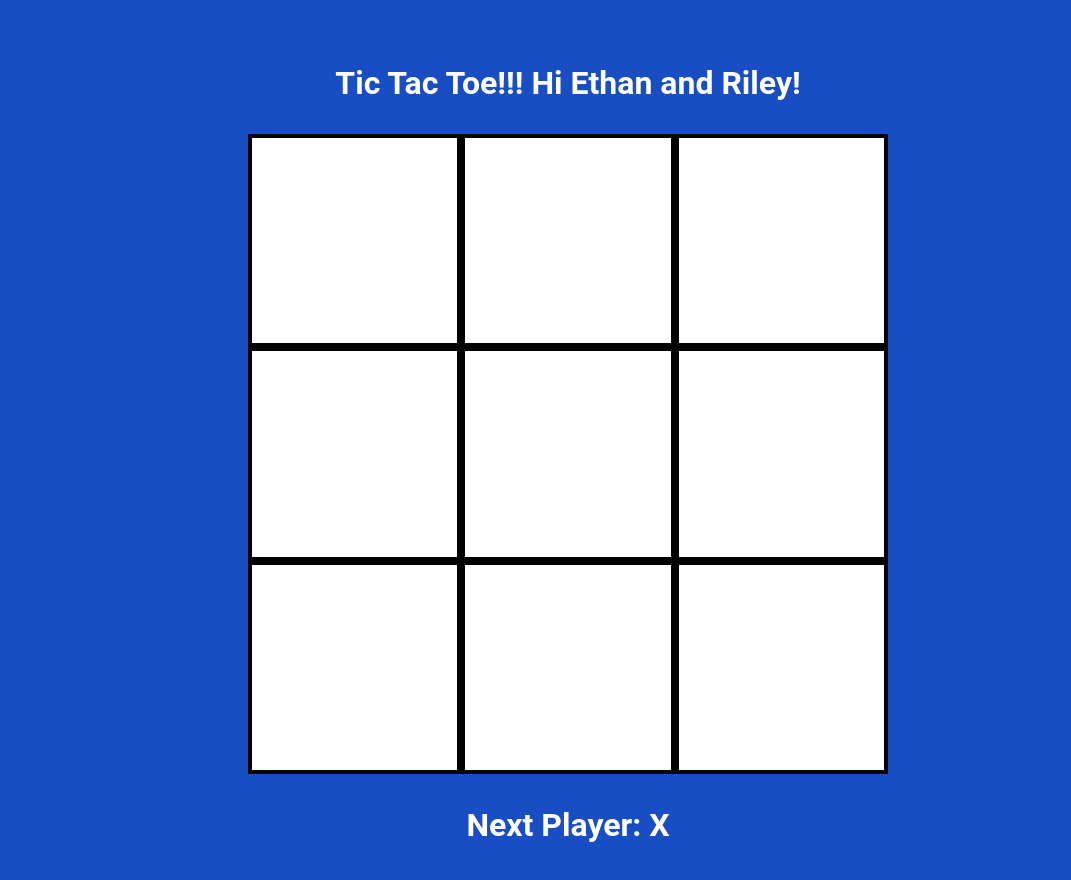
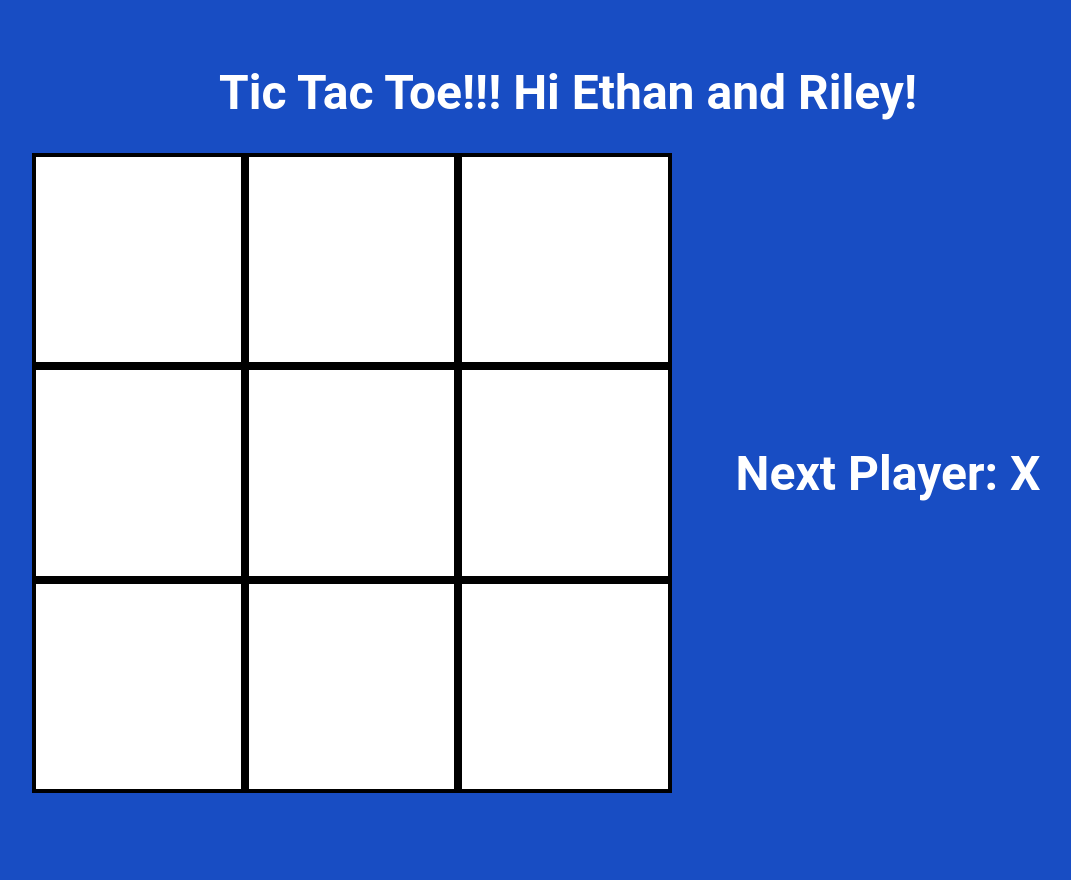
Before and after one commit to andrew-webb07/tic-tac-toe, a React app: page / in a window 1280 px wide. Shown: the whole page, without its empty margins (72-1143 px from the left). After the commit the page ends 825 px from the top, so only its background shows below. Built offline with nearby package versions, Linux system fonts and the light colour scheme.

Commit message:
added more styling to board

```diff
--- a/src/components/TicTacToe.css
+++ b/src/components/TicTacToe.css
@@ -18,9 +18,10 @@
     padding: 2rem;
   }
 
-  h1, h2 {
+  h1 {
     margin: 2rem;
     text-align: center;
+    font-size: 3rem;
   }
 
   .board {
@@ -72,7 +73,7 @@
     padding: 1em 4em;
     border: .2em black dotted;
     box-shadow: 0em 0em 1em 8px #272727;
-    font-size: larger;
+    font-size: 1.5rem;
   }
 
   .restartButton:hover {
@@ -108,3 +109,24 @@
         transform:rotate(360deg);
     }
 }
+
+.gameContainer {
+  display: flex;
+}
+
+.sideContainer {
+  display: flex;
+  flex-direction: column;
+  justify-content: space-evenly;
+  margin: 2em;
+}
+
+.winnerTitle {
+  animation: animate 1.5s linear infinite;
+}
+
+@keyframes animate {
+  0% {opacity: 0;}
+  50% {opacity: 0.7;}
+  100% {opacity: 0;}
+}
--- a/src/components/TicTacToeGrid.js
+++ b/src/components/TicTacToeGrid.js
@@ -63,6 +63,7 @@ export const TicTacToeGrid = () => {
     console.log(choicesArray)
     return (
         <>
+          <div className="gameContainer">
             <div className="board">
                 {choicesArray.map((square, i) => (
                   <>
@@ -70,7 +71,11 @@ export const TicTacToeGrid = () => {
                   </>
                   ))}
             </div>
-            {winner ? <><h1>Winner is {winner}!!!!</h1> <div className="restartButtonWrapper"><button onClick={() => window.location.reload(false)} className="restartButton">Play Again??</button></div></> : counter === 9 ? <><h1>Cats game!</h1><div className="restartButtonWrapper"><button onClick={() => window.location.reload(false)} className="restartButton">Play Again??</button></div> </>: <h1>Next Player: {xO}</h1>}
+
+            <div className="sideContainer">
+              {winner ? <><h1 className="winnerTitle">Winner is {winner}!!!!</h1> <div className="restartButtonWrapper"><button onClick={() => window.location.reload(false)} className="restartButton">Play Again??</button></div></> : counter === 9 ? <><h1>Cats game!</h1><div className="restartButtonWrapper"><button onClick={() => window.location.reload(false)} className="restartButton">Play Again??</button></div> </>: <h1>Next Player: {xO}</h1>}
+            </div>
+          </div>
         </>
     )
 }
```
